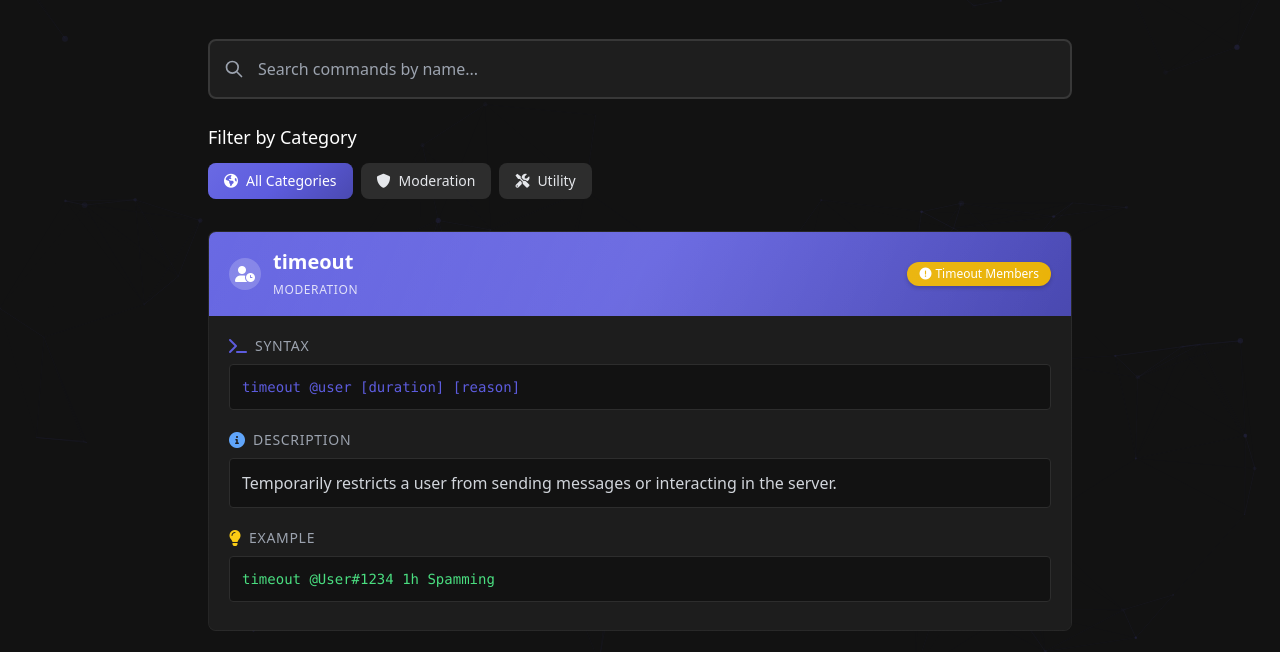
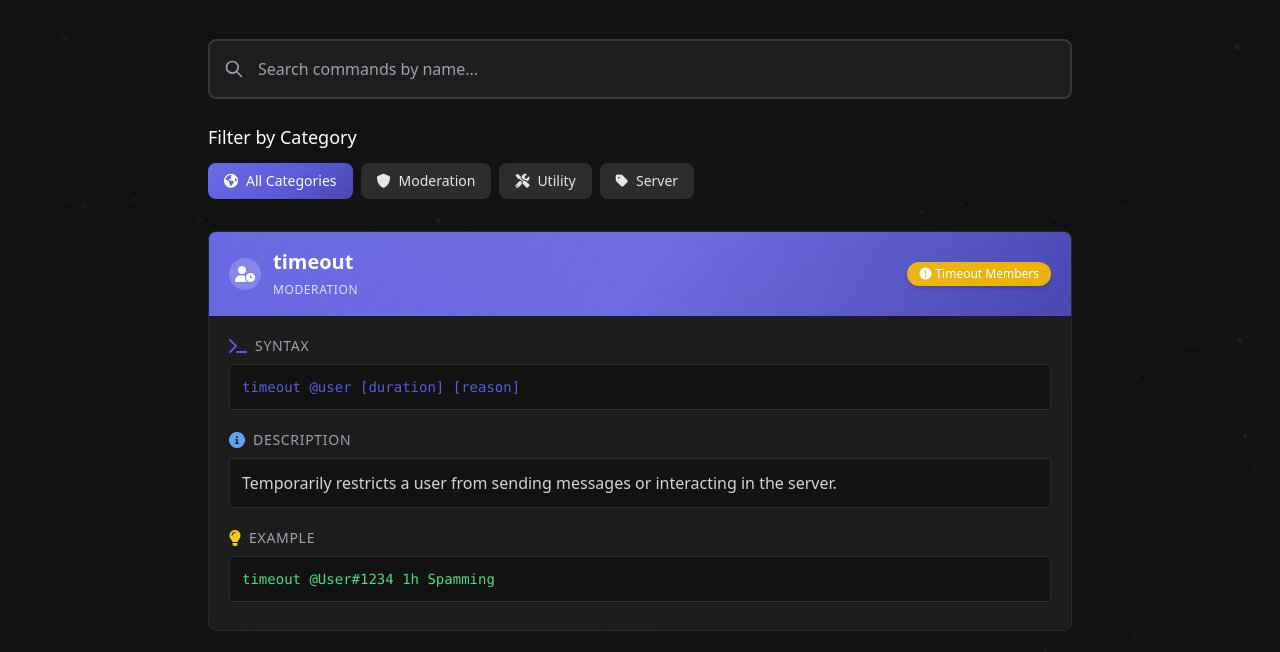
Before and after one commit to VXP-ui/MochaCommands, a plain HTML site: page index.html in a window 1280 px wide. Shown: the part 125-777 px from the top of the page. Drawn offline with nearby package versions, Linux system fonts and the light colour scheme; animation ran at ten frames a second.

Commit message:
Update index.html

```diff
--- a/index.html
+++ b/index.html
@@ -505,7 +505,7 @@
                 description: "lockdown a channel",
                 example: "lockdown [channel]",
                 permission: "Manage Channels",
-                category: "moderation",
+                category: "server",
                 icon: "fa-user-check"
             },
               {
@@ -514,7 +514,7 @@
                 description: "unlock a channel",
                 example: "unlock [channel]",
                 permission: "Manage Channels",
-                category: "moderation",
+                category: "server",
                 icon: "fa-user-check"
             },
               {
@@ -523,7 +523,7 @@
                 description: "lockdown all channels",
                 example: "lockdownall [channel]",
                 permission: "Manage Channels",
-                category: "moderation",
+                category: "server",
                 icon: "fa-user-check"
             },
               {
@@ -532,7 +532,7 @@
                 description: "unlock all channels",
                 example: "unlock [channel]",
                 permission: "Manage Channels",
-                category: "moderation",
+                category: "server",
                 icon: "fa-user-check"
             },
         ];
```
